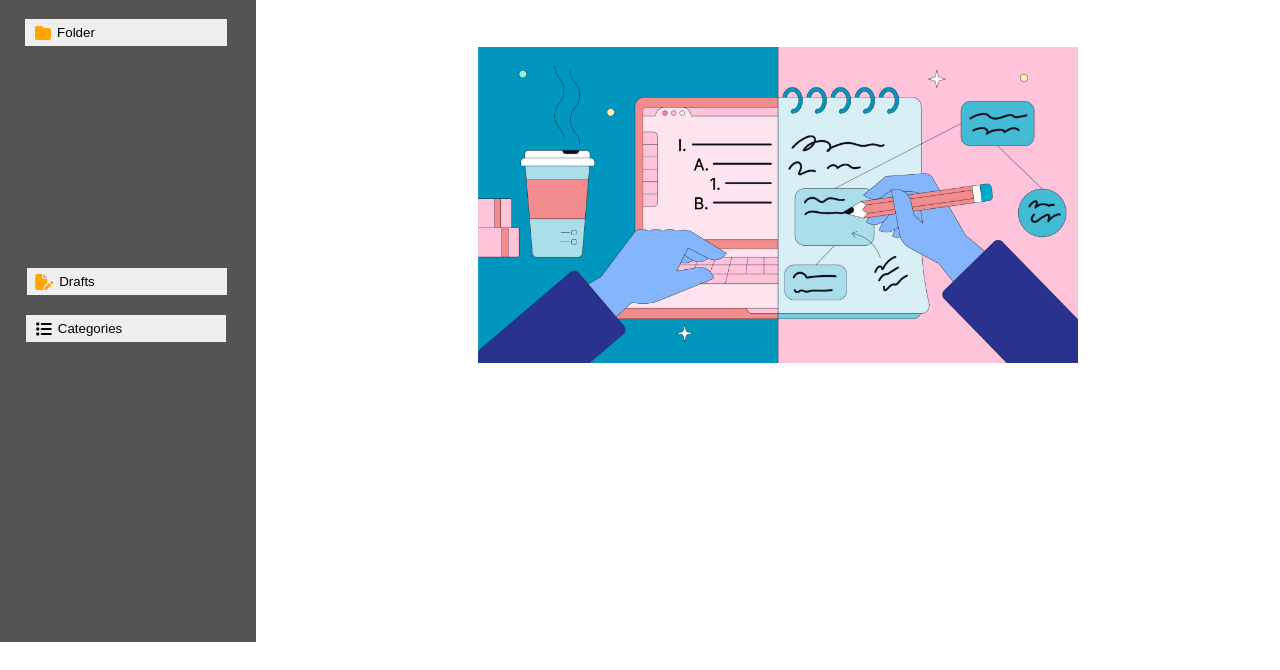
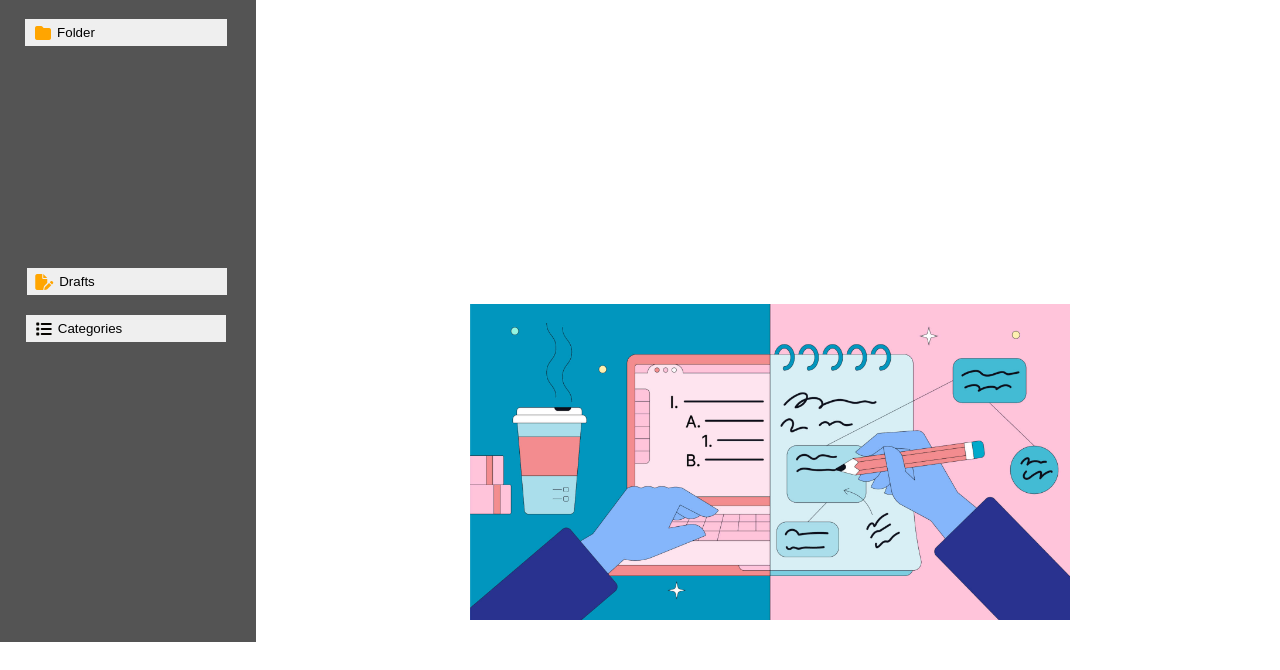
Before and after one commit to Kin-Doung/Note-taker-app---G10, a plain HTML site: page index.html in a window 1280 px wide. Shown: the part 130-800 px from the top of the page. Drawn offline with Linux system fonts and the light colour scheme.

Commit message:
updated code

```diff
--- a/css/style.css
+++ b/css/style.css
@@ -173,11 +173,14 @@ h1 {
     padding: 30px 0px 0px 80px;
 }
 .img {
-    padding: 50px 60px 0px 80px;
+    position: relative;
+    bottom: 50px;
+    left: 470px;
     display: flex;
     justify-content: center;
     align-items: center;
     flex-direction: column;
+    position: absolute;
 }
 img {
     width: 600px;
--- a/index.html
+++ b/index.html
@@ -57,7 +57,7 @@
         </div>
 
         <div class="right-side">
-            <h1>Welcome to Note Taker</h1>
+            <h1 id="welcomt-note-taker">Welcome to Note Taker</h1>
             <div class="create-new">
                 <div class="all">
                     <div class="create-new-note">
@@ -81,6 +81,8 @@
                     </div>
                 </div>
             </div>
+
+
             <div class="img">
                 <img src="images/noteImage.jpeg" alt="NoteImage">
             </div>
```
